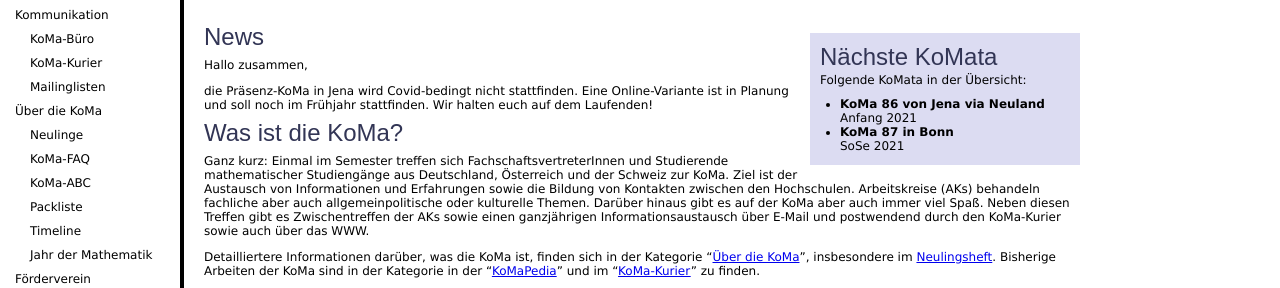
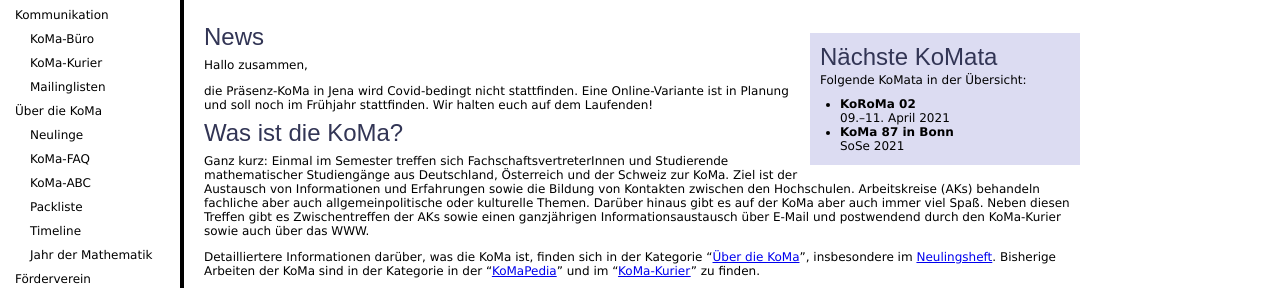
Before and after one commit to Die-KoMa/die-koma.org, a Jekyll site: the page built from index.md, in a window 1280 px wide. Shown: the part 187-475 px from the top of the page. Built offline with Jekyll 4.4.1, drawn with Linux system fonts in a browser that asks for light colours.

Commit message:
KoRoMa02, Versuch 02

```diff
--- a/_includes/next_koma.html
+++ b/_includes/next_koma.html
@@ -3,8 +3,8 @@
   <span>Folgende KoMata in der Übersicht:</span>
   <ul>
     <li>
-        <span class="name">KoMa 86 von Jena via Neuland</span>
-        <span class="date">Anfang 2021</span>
+        <span class="name">KoRoMa 02</span>
+        <span class="date">09.–11. April 2021</span>
     </li>
     <li>
         <span class="name">KoMa 87 in Bonn</span>
```
